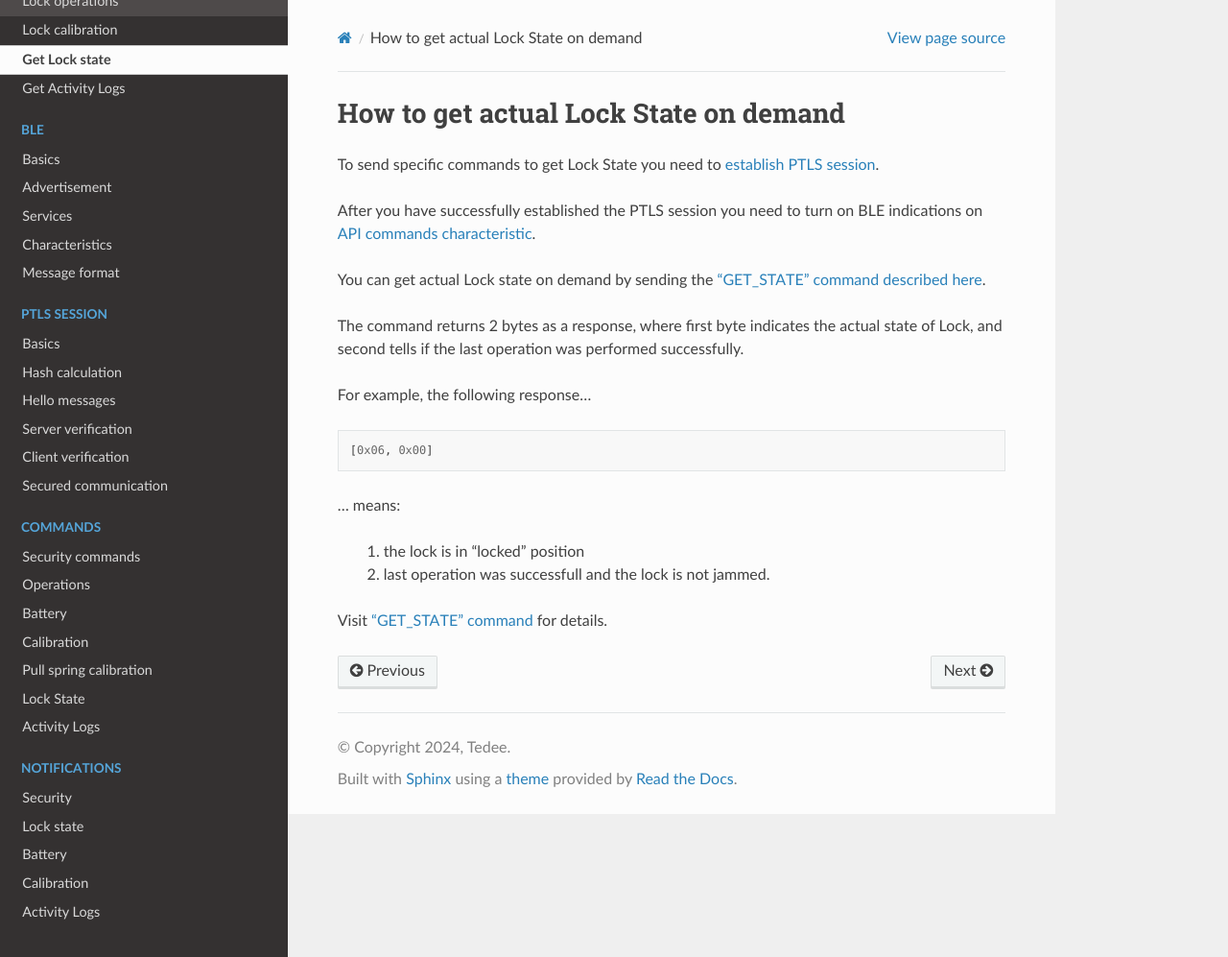
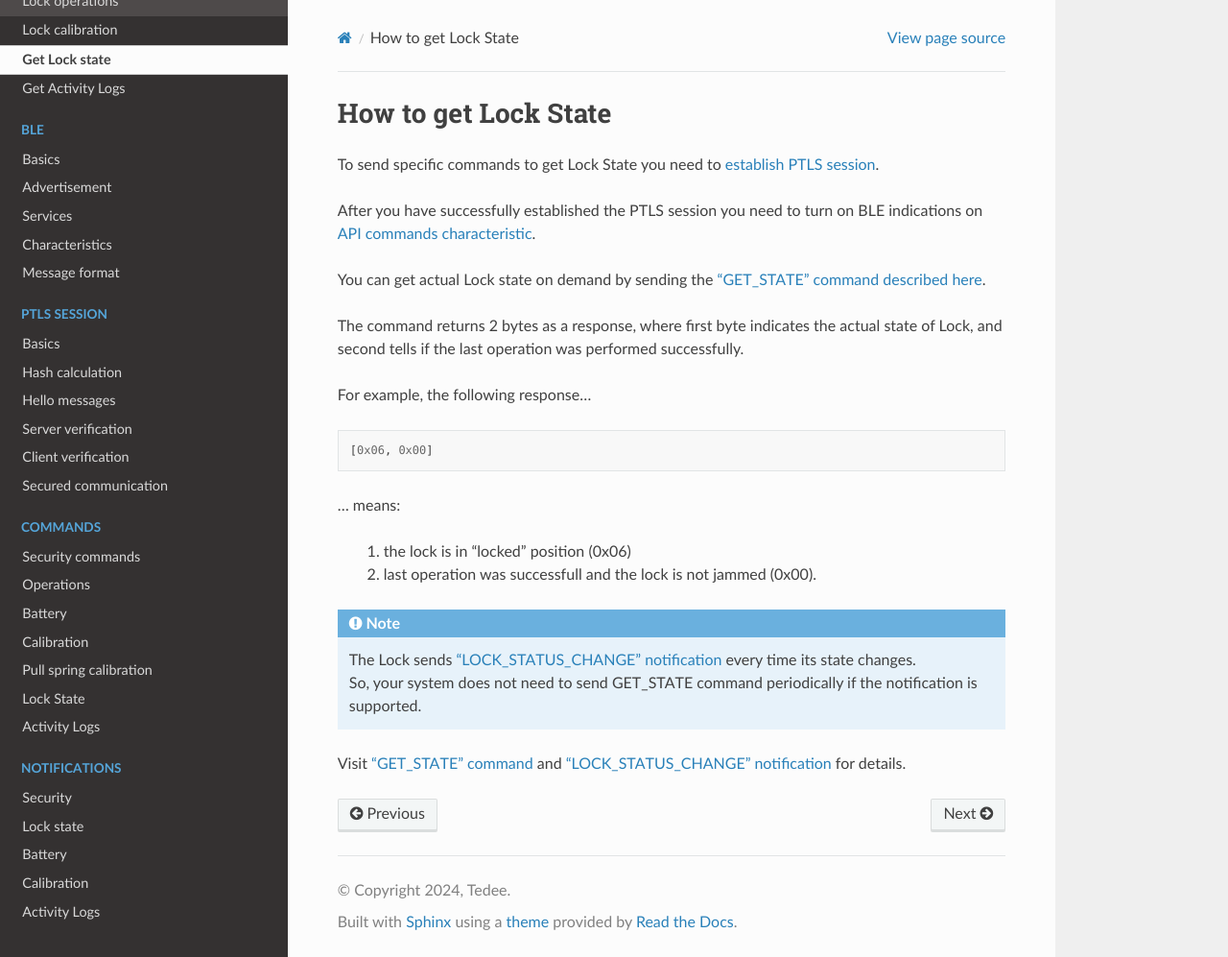
Before and after one commit to tedee-com/tedee-lock-ble-api-doc, a Sphinx documentation site: the page built from docs/source/howtos/get-state.rst, in a window 1280 px wide and 997 px high. Shown: the whole window at 96% size. Built offline with Sphinx 7.4.7 and the Read the Docs theme 2.0.0, drawn with Linux system fonts in a browser that asks for light colours.

Commit message:
Lock State description updated (#15)
Co-authored-by: Jacek Rzepecki <jacek.rzepecki@tedee.com>

```diff
--- a/docs/source/commands/state/get-state.rst
+++ b/docs/source/commands/state/get-state.rst
@@ -3,7 +3,7 @@ Get Lock State
 
 GET_LOGS_TLV code is 0x5A
 
-Gets actual Lock State on demand.
+Gets actual Lock State.
 
 
 Input parameters
--- a/docs/source/howtos/get-state.rst
+++ b/docs/source/howtos/get-state.rst
@@ -1,5 +1,5 @@
-How to get actual Lock State on demand
-======================================
+How to get Lock State
+=====================
 
 | To send specific commands to get Lock State you need to :doc:`establish PTLS session <establish-ptls-session>`.
 
@@ -17,7 +17,11 @@ How to get actual Lock State on demand
 
 | ... means:
 
-    #. the lock is in "locked" position
-    #. last operation was successfull and the lock is not jammed.
+    #. the lock is in "locked" position (0x06)
+    #. last operation was successfull and the lock is not jammed (0x00).
 
-| Visit :doc:`"GET_STATE" command <../commands/state/get-state>` for details.
+.. note::
+    | The Lock sends :doc:`"LOCK_STATUS_CHANGE" notification <../notifications/operations/lock-state>` every time its state changes.
+    | So, your system does not need to send GET_STATE command periodically if the notification is supported.
+
+| Visit :doc:`"GET_STATE" command <../commands/state/get-state>` and :doc:`"LOCK_STATUS_CHANGE" notification <../notifications/operations/lock-state>` for details.
```
